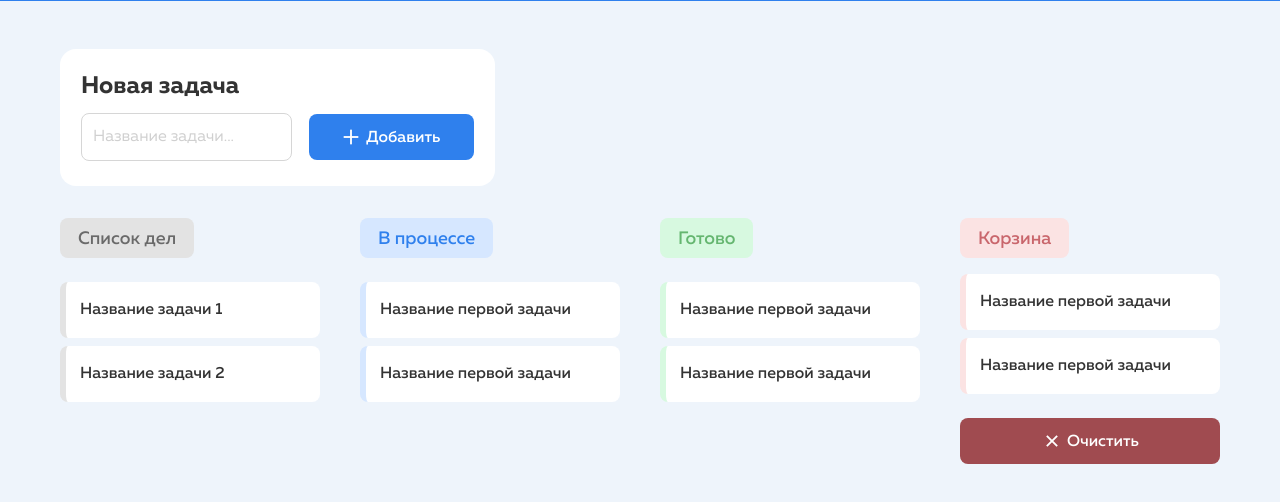
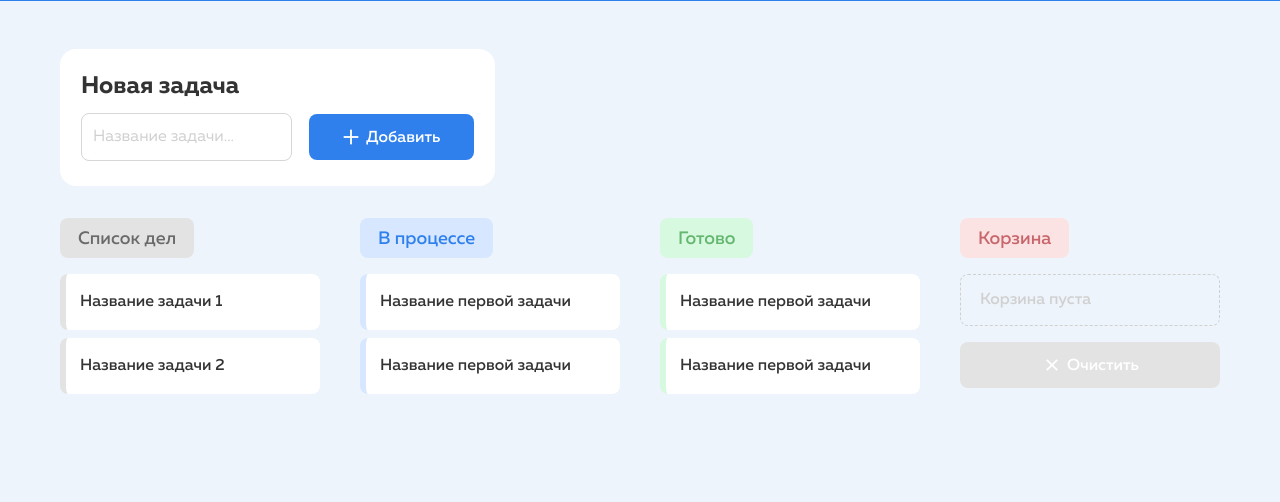
Before and after one commit to andgt/kanban, a website: page source/index.html in a window 1280 px wide. Both pictures are taken after a click on the button "Очистить". Shown: the part 80-582 px from the top of the page. Drawn offline with Linux system fonts and the light colour scheme.

Commit message:
Добавляет удаление задач

```diff
--- a/source/css/style.css
+++ b/source/css/style.css
@@ -7,5 +7,5 @@
 @import "blocks/add-task.css";
 @import "blocks/board-app.css";
 @import "blocks/button.css";
+@import "blocks/taskboard.css";
 @import "blocks/task.css";
-@import "blocks/taskboard.css";
--- a/source/js/script.js
+++ b/source/js/script.js
@@ -7,6 +7,7 @@ let items = document.getElementsByClassName("taskboard__item");
 let newTaskField = document.getElementById("add-task");
 let taskTemplate = document.getElementById("task-template").content;
 let listTasks = document.querySelectorAll(".taskboard__list");
+let buttonClear = document.querySelector(".button--clear");
 
 // Добавляет новую задачу в список
 
@@ -95,6 +96,10 @@ let draggedTask = function () {
 			if (element.children.length <= 2) {
 				let emptyThisInvisibleStart = element.querySelector(".task--empty");
 				emptyThisInvisibleStart.classList.remove("task--invisible");
+			};
+
+			if (element.children.length <= 2 && element.classList.contains("taskboard__list--trash")) {
+				buttonClear.setAttribute("disabled", "disabled");
 			}
 		});
 
@@ -104,7 +109,12 @@ let draggedTask = function () {
 			if (element.children.length > 1) {
 				let emptyThisVisibleEnd = element.querySelector(".task--empty");
 				emptyThisVisibleEnd.classList.add("task--invisible");
+			};
+
+			if (element.children.length > 1 && element.classList.contains("taskboard__list--trash")) {
+				buttonClear.removeAttribute("disabled", "disabled");
 			}
+
 		});
 
 		element.addEventListener("dragover", (evt) => {
@@ -153,3 +163,23 @@ let draggedTask = function () {
 };
 
 draggedTask();
+
+let removeTasks = function () {
+	buttonClear.addEventListener("click", (evt) => {
+		let taskboardListBasket = document.querySelector(".taskboard__list--trash");
+		let taskBasket = document.querySelectorAll(".task--basket");
+		taskBasket.forEach(element => {
+			taskboardListBasket.removeChild(element);
+		});
+
+		if (taskboardListBasket.children.length <= 2) {
+			let emptyThisInvisibleStart = taskboardListBasket.querySelector(".task--empty");
+			emptyThisInvisibleStart.classList.remove("task--invisible");
+			buttonClear.setAttribute("disabled", "disabled");
+		} else {
+			return false;
+		}
+	})
+}
+
+removeTasks();
```
